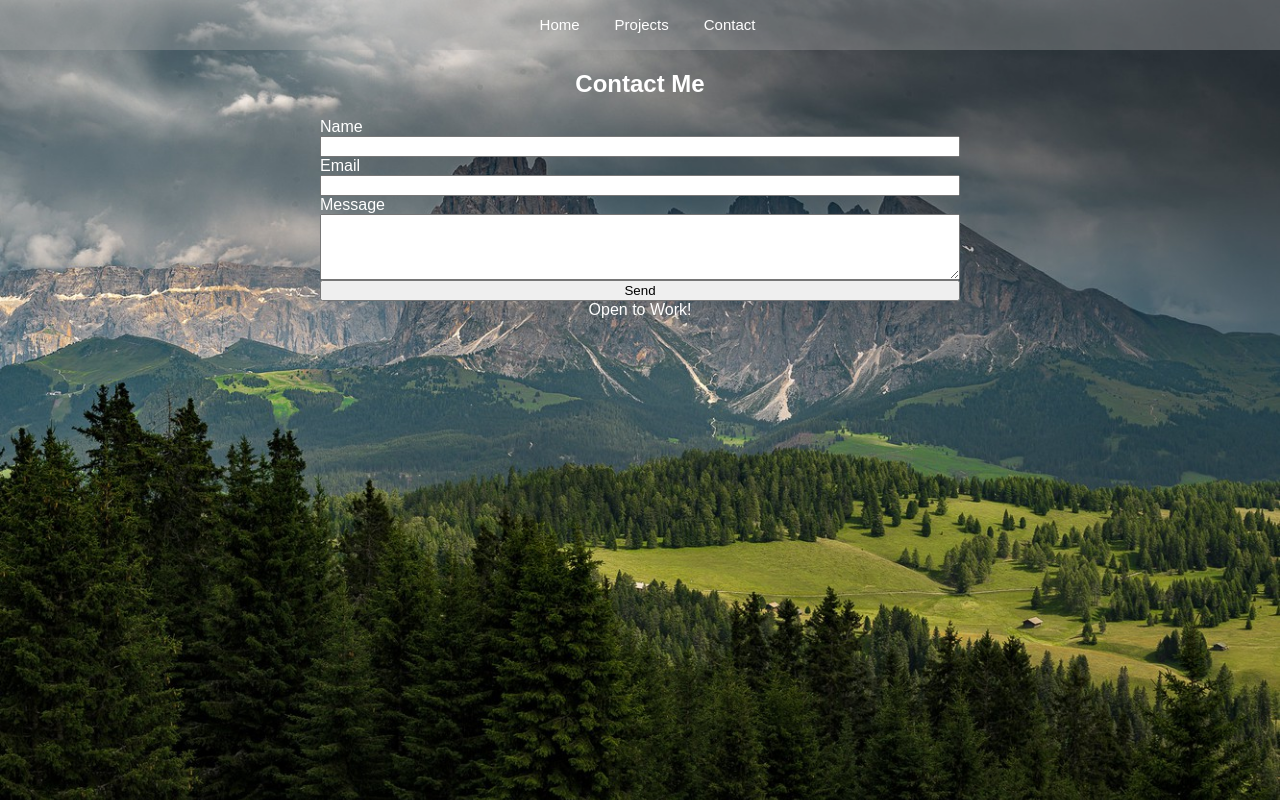
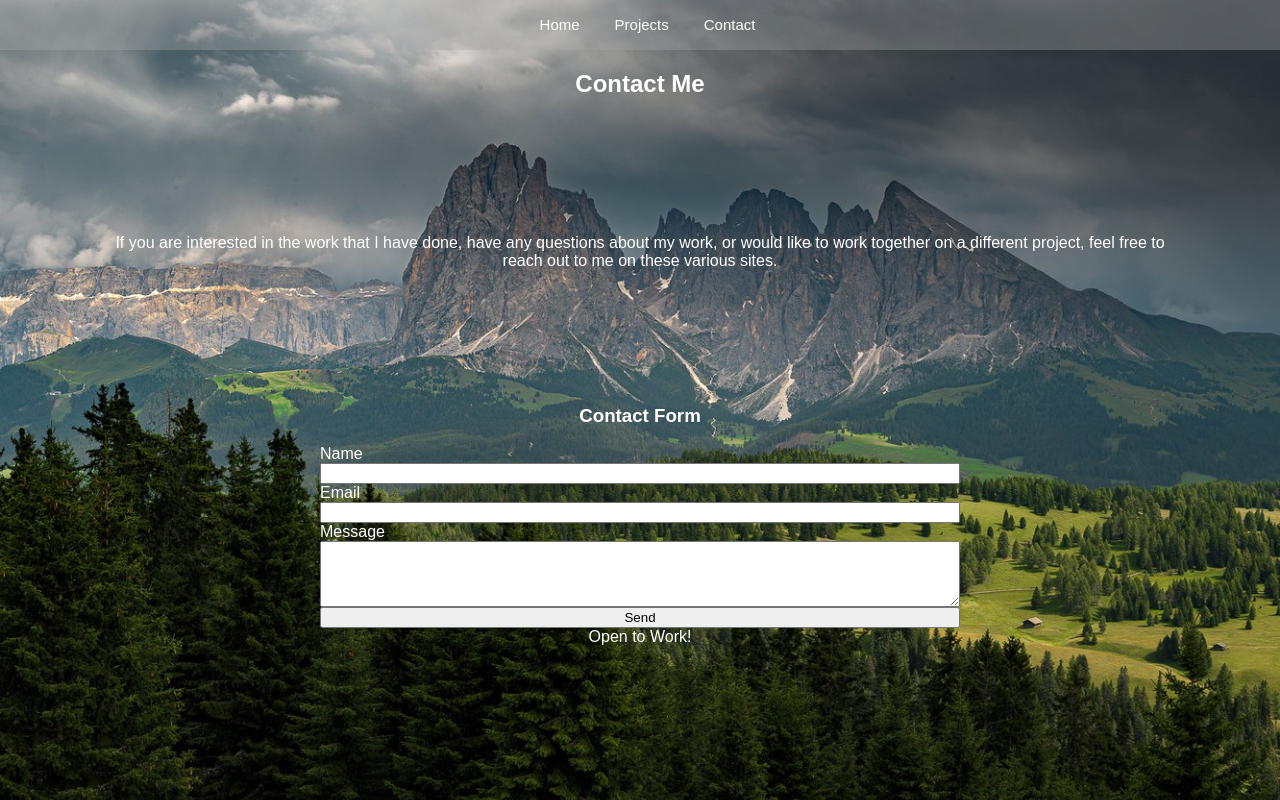
Before and after one commit to Kygandao/React-Portfolio, a React (Create React App) app: page /Contact in a window 1280 px wide. Built offline with nearby package versions, Linux system fonts and the light colour scheme.

Commit message:
working on content layout

```diff
--- a/src/App.css
+++ b/src/App.css
@@ -3,6 +3,7 @@ body {
     background-size: cover;
     background-repeat: no-repeat;
     background-attachment: fixed;
+    background-color: black;
     padding: 0;
     margin: 0;
     font-family: Arial, Helvetica, sans-serif;
@@ -119,6 +120,20 @@ body {
     text-align: center;
 }
 
+.contactBody {
+    display: flex;
+    flex-direction: column;
+    justify-content: center;
+    align-items: center;
+    text-align: center;
+    color: white;
+    width: 100%;
+}
+
+.contactBody p {
+    padding: 100px;
+}
+
 .emailDiv {
     display: flex;
     flex-direction: column;
@@ -131,6 +146,10 @@ body {
     display: flex;
     flex-direction: column;
     width: 50%
+}
+
+.projectContentDiv p {
+    padding: 100px;
 }
 
 .footerDiv {
@@ -159,7 +178,7 @@ body {
 .rightArrow {
     position: absolute;
     top: 50%;
-    right: -70px;
+    right: -50px;
     font-size: 2rem;
     color: white;
     z-index: 10;
@@ -170,7 +189,7 @@ body {
 .leftArrow {
     position: absolute;
     top: 50%;
-    left: -70px;
+    left: -50px;
     font-size: 2rem;
     color: white;
     z-index: 10;
--- a/src/App.js
+++ b/src/App.js
@@ -17,7 +17,7 @@ function App() {
       </div>
       <div className='content'>
         <Switch>
-          <Route path='/Home'>
+          <Route exact path='/'>
             <Homepage/>
           </Route>
           <Route path='/Projects'>
--- a/src/components/ContactPage.js
+++ b/src/components/ContactPage.js
@@ -3,13 +3,22 @@ import Emailer from './Emailer'
 
 const ContactPage = () => {
     return (
-        <div>
+        <div className='contactDiv'>
             <div className='emptyDiv'>
 
+            </div>
+
+            <div className='contactBody'>
+                <h2>Contact Me</h2>
+                <p>
+                If you are interested in the work that I have done, have any questions about my work, or would like to work
+                together on a different project, feel free to reach out to me on these various sites.
+                </p>
             </div>
             <div className='contactFormDiv'>
                 <Emailer/>
             </div>
+
         </div>
     )
 }
--- a/src/components/Emailer.js
+++ b/src/components/Emailer.js
@@ -13,13 +13,15 @@ const sendEmail = (e) => {
         ).then(res => {
             console.log(res)
         })
+        .then(alert('Your message has been sent!'))
+        .then(e.target.reset())
         .catch(err => {console.log(err)});
 }
 
 const Emailer = () => {
     return (
         <div className='emailDiv'>
-            <h2>Contact Me</h2>
+            <h3>Contact Form</h3>
             <form className='emailForm' onSubmit={sendEmail}>
                 <label>Name</label>
                 <input type='text' name='name'/>
--- a/src/components/Homepage.js
+++ b/src/components/Homepage.js
@@ -13,7 +13,7 @@ const Homepage = () => {
                 </div>
 
                 <div className='homeMiddle'>
-                    <p className='homeBody'>I am a purpose driven Full Stack Developer with a background in Insurance, Utilities, and Visual Arts experience with a create approach. Eager to provide alternative perspectives to the challenges that await and embrace the unknown to expand my proficiencies. By formulating successful strategies, each project I contribute results in the strengthening of the concept as well as a polished end product. Adaptability, balanced view, and clear communication are the defining attributes that will be added to each team and be conveyed in each project.
+                    <p className='homeBody'>My name is Kygan Dao (Key-gan Dow).<br/> I am a purpose driven Full Stack Developer with a background in Insurance, Utilities, and Visual Arts experience with a create approach. Eager to provide alternative perspectives to the challenges that await and embrace the unknown to expand my proficiencies. <br/>By formulating successful strategies, each project I contribute results in the strengthening of the concept as well as a polished end product. Adaptability, balanced view, and clear communication are the defining attributes that will be added to each team and be conveyed in each project.
                     </p>
                 </div>
                 <div className='homeRight'>
--- a/src/components/Navbar.js
+++ b/src/components/Navbar.js
@@ -8,7 +8,7 @@ const Navbar = () => {
             </div>
             <div className='middleNav'>
                 <div className='links'>
-                    <a href='/Home'>Home</a>
+                    <a href='/'>Home</a>
                     <a href='/Projects'>Projects</a>
                     <a href='/Contact'>Contact</a>
                 </div>
```
